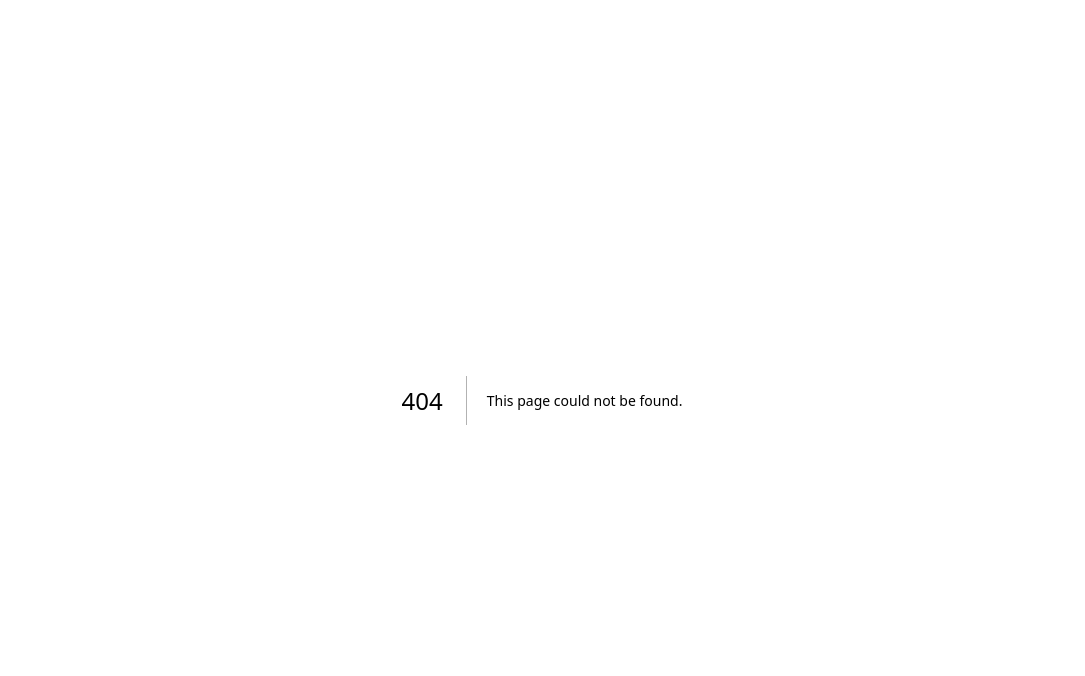
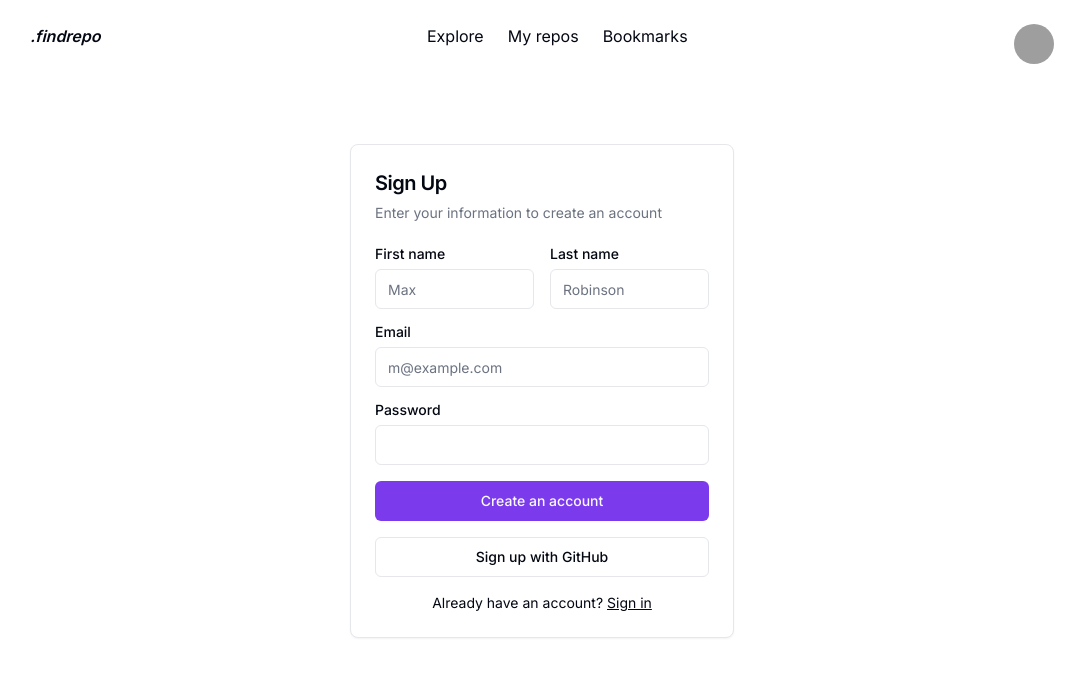
Before and after one commit to FrancoNatanael/findrepo, a Next.js app in the folder front/: page /create-account in a window 1280 px wide. Before the commit this address had no page. Shown: the top 676 px of the page, without its empty margins (98-1183 px from the left). Built offline with nearby package versions, Linux system fonts and the light colour scheme; grey boxes are pictures that could not be loaded.

Commit message:
login and create account views

```diff
--- a/front/app/components/Content/SideContent/SideContent.tsx
+++ b/front/app/components/Content/SideContent/SideContent.tsx
@@ -37,7 +37,7 @@ export default function SideContent({setFilterObject} : {setFilterObject: Dispat
                     <SelectContent>
                         <SelectItem value="javascript">Javascript</SelectItem>
                         <SelectItem value="typescript">Typescript</SelectItem>
-                        <SelectItem value="c#">C#</SelectItem>
+                        <SelectItem value="csharp">C#</SelectItem>
                         <SelectItem value="python">Python</SelectItem>
                         <SelectItem value="java">Java</SelectItem>
                         <SelectItem value="c++">C++</SelectItem>
--- a/front/app/components/Nav/NavBar.tsx
+++ b/front/app/components/Nav/NavBar.tsx
@@ -1,7 +1,12 @@
+'use client'
+
 import { Avatar, AvatarFallback, AvatarImage } from "@/components/ui/avatar";
 import Link from "next/link";
+import { useRouter } from "next/navigation";
 
 export default function NavBar(){
+    const router = useRouter()
+
     return <nav className="flex justify-between content-center">
         <Link href={'/'}>
             <p className="font-semibold italic">.findrepo</p>
@@ -13,9 +18,9 @@ export default function NavBar(){
             <Link href={'/'}>Bookmarks</Link>
         </ul>
 
-        <Avatar>
-            <AvatarImage src="https://github.com/shadcn.png" />
-            <AvatarFallback>AVATAR</AvatarFallback>
+        <Avatar onClick={() => router.push('/login')} className="cursor-pointer">
+            <AvatarImage src="https://github.com/shadcn.png" className=""/>
+            <AvatarFallback>AV</AvatarFallback>
         </Avatar>
 
     </nav>
--- /dev/null
+++ b/front/app/create-account/page.tsx
@@ -0,0 +1,64 @@
+import Link from "next/link"
+
+import { Button } from "@/components/ui/button"
+import {
+  Card,
+  CardContent,
+  CardDescription,
+  CardHeader,
+  CardTitle,
+} from "@/components/ui/card"
+import { Input } from "@/components/ui/input"
+import { Label } from "@/components/ui/label"
+
+export default function Page() {
+  return (
+    <Card className="mx-auto max-w-sm my-20">
+      <CardHeader>
+        <CardTitle className="text-xl">Sign Up</CardTitle>
+        <CardDescription>
+          Enter your information to create an account
+        </CardDescription>
+      </CardHeader>
+      <CardContent>
+        <div className="grid gap-4">
+          <div className="grid grid-cols-2 gap-4">
+            <div className="grid gap-2">
+              <Label htmlFor="first-name">First name</Label>
+              <Input id="first-name" placeholder="Max" required />
+            </div>
+            <div className="grid gap-2">
+              <Label htmlFor="last-name">Last name</Label>
+              <Input id="last-name" placeholder="Robinson" required />
+            </div>
+          </div>
+          <div className="grid gap-2">
+            <Label htmlFor="email">Email</Label>
+            <Input
+              id="email"
+              type="email"
+              placeholder="m@example.com"
+              required
+            />
+          </div>
+          <div className="grid gap-2">
+            <Label htmlFor="password">Password</Label>
+            <Input id="password" type="password" />
+          </div>
+          <Button type="submit" className="w-full">
+            Create an account
+          </Button>
+          <Button variant="outline" className="w-full">
+            Sign up with GitHub
+          </Button>
+        </div>
+        <div className="mt-4 text-center text-sm">
+          Already have an account?{" "}
+          <Link href="/login" className="underline">
+            Sign in
+          </Link>
+        </div>
+      </CardContent>
+    </Card>
+  )
+}
--- a/front/app/layout.tsx
+++ b/front/app/layout.tsx
@@ -1,6 +1,7 @@
 import type { Metadata } from "next";
 import { Inter } from "next/font/google";
 import "./globals.css";
+import NavBar from "./components/Nav/NavBar";
 
 const inter = Inter({ subsets: ["latin"] });
 
@@ -19,7 +20,10 @@ export default function RootLayout({
 }>) {
   return (
     <html lang="en">
-      <body className={inter.className}>{children}</body>
+      <body className={`py-6 w-[80%] m-auto ${inter.className}`}>
+        <NavBar/>
+        {children}
+      </body>
     </html>
   );
 }
--- /dev/null
+++ b/front/app/login/page.tsx
@@ -0,0 +1,59 @@
+import Link from "next/link"
+
+import { Button } from "@/components/ui/button"
+import {
+  Card,
+  CardContent,
+  CardDescription,
+  CardHeader,
+  CardTitle,
+} from "@/components/ui/card"
+import { Input } from "@/components/ui/input"
+import { Label } from "@/components/ui/label"
+
+export default function LoginForm() {
+  return (
+    <Card className="mx-auto max-w-sm my-20">
+      <CardHeader>
+        <CardTitle className="text-2xl">Login</CardTitle>
+        <CardDescription>
+          Enter your email below to login to your account
+        </CardDescription>
+      </CardHeader>
+      <CardContent>
+        <div className="grid gap-4">
+          <div className="grid gap-2">
+            <Label htmlFor="email">Email</Label>
+            <Input
+              id="email"
+              type="email"
+              placeholder="m@example.com"
+              required
+            />
+          </div>
+          <div className="grid gap-2">
+            <div className="flex items-center">
+              <Label htmlFor="password">Password</Label>
+              <Link href="#" className="ml-auto inline-block text-sm underline">
+                Forgot your password?
+              </Link>
+            </div>
+            <Input id="password" type="password" required />
+          </div>
+          <Button type="submit" className="w-full">
+            Login
+          </Button>
+          <Button variant="outline" className="w-full">
+            Login with GitHub
+          </Button>
+        </div>
+        <div className="mt-4 text-center text-sm">
+          Don&apos;t have an account?{" "}
+          <Link href="/create-account" className="underline">
+            Sign up
+          </Link>
+        </div>
+      </CardContent>
+    </Card>
+  )
+}
--- a/front/app/page.tsx
+++ b/front/app/page.tsx
@@ -3,8 +3,7 @@ import NavBar from "./components/Nav/NavBar";
 
 export default function Home() {
   return (
-    <div className="py-6 w-[80%] m-auto">
-      <NavBar/>
+    <div>
       <h1 className="w-full text-center font-bold text-3xl my-10">Find GitHub repos</h1>
       <ContentWrapper/>
     </div>
```
